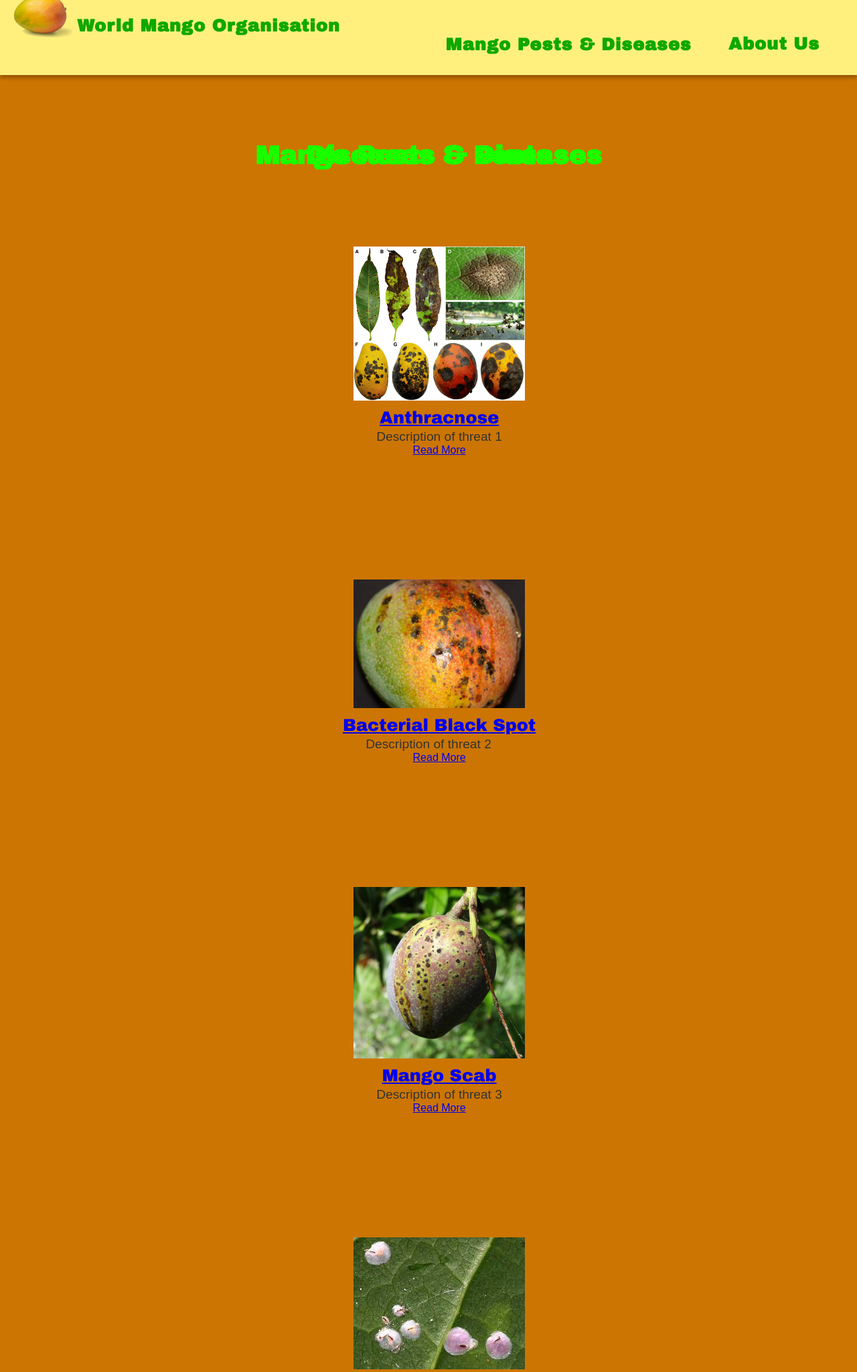
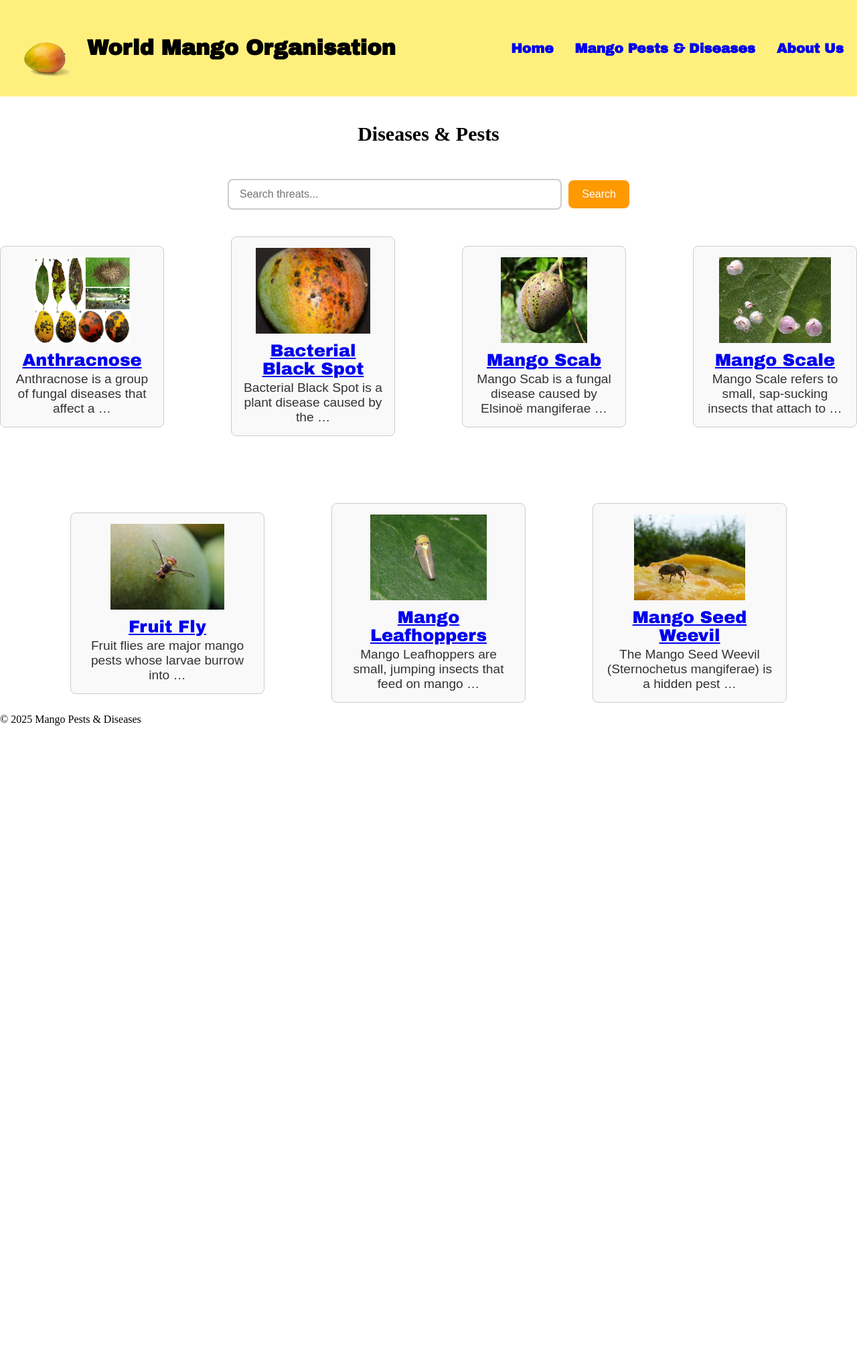
Before and after one commit to QuangThuanNGUYEN/mango_surveillance_web, a Django app: page /threat_list/ in a window 1280 px wide. Shown: the top 2048 px of the page at 67% size. After the commit the page ends 1083 px from the top, so only its background shows below. Run offline with Django 5.2, Linux system fonts and the light colour scheme.

Commit message:
enhance css and add search function

```diff
--- a/mango_pests_app/static/css/styles.css
+++ b/mango_pests_app/static/css/styles.css
@@ -1,44 +1,54 @@
 /* Google Font */
 @import url('https://fonts.googleapis.com/css2?family=Archivo+Black&family=Lilita+One&display=swap');
 
+
+body, html {
+    margin: 0;
+    padding: 0;
+}
+
 /* Banner */
 .banner {
-    position: fixed;
+    /* position: fixed;
     top: 0;
     left: 0;
-    background-color: #fff07e;
     width: 100%;
     padding: 7vh 0;
     text-align: center;
     font-size: 2em;
     font-weight: bold;
-    box-shadow: 0px 4px 6px rgba(0, 0, 0, 0.3);
+    box-shadow: 0px 4px 6px rgba(0, 0, 0, 0.3); */
+    display: flex;
+    justify-content: space-between;
+    align-items: center;
+    padding: 20px;
+    background-color: #fff07e;
+    width: 100vw;
+    box-sizing: border-box;
+}
+
+.logo-container {
+    display: flex;
+    align-items: center;
+    gap: 10px;
+    font-family: 'Archivo Black', sans-serif;
+
 }
 
 /* Body */
-body {
-    font-family: sans-serif;
-    margin: 0;
-    padding: 0;
-    display: flex;
-    justify-content: center;
-    align-items: center;
-    align-items: flex-start;
-    flex-direction: column;
-    background-color: #cc7503;
-}
+
 
 /* Banner Elements */
 /* Mango Image */
-.mango-image {
+/* .mango-image {
     position: fixed;
     top: -8vh;
     left: 0vw;
     width: 10vw;
-}
+} */
 
 /* Banner Text */
-h1 {
+/* h1 {
     position: fixed;
     top: 1vh;
     left: 9vw;
@@ -80,6 +90,85 @@ h4 {
     font-family: 'Archivo Black', sans-serif;
     font-weight: bold;
     font-size: 3vw;
+} */
+
+.mango-image {
+    width: 100px;
+    height: auto;
+}
+
+
+.nav-bar {
+    /* text-align: right; */
+    display: flex;
+    gap: 32px;
+    flex-wrap: wrap;
+}
+
+.nav-bar a {
+    font-size: 20px;
+    font-weight: bold;
+    text-decoration: none;
+    font-family: 'Archivo Black', sans-serif;
+
+}
+
+.nav-bar a:hover {
+    color: #ff9900;
+}
+
+.header h4{
+    text-align: center;
+    font-size: 30px;
+
+}
+
+
+.search-form {
+    display: flex;
+    justify-content: center;
+    align-items: center;
+    flex-wrap: wrap;
+    gap: 10px;
+    margin: 30px auto;
+    max-width: 600px;
+    padding: 10px;
+}
+
+.search-form input {
+    padding: 12px 16px;
+    font-size: 16px;
+    border: 2px solid #ccc;
+    border-radius: 8px;
+    transition: border-color 0.3s, box-shadow 0.3s;
+    flex: 1;
+    min-width: 200px;
+}
+
+.search-form input:focus {
+    border-color: #ff9900;
+    box-shadow: 0 0 5px rgba(255, 153, 0, 1);
+    outline: none;
+}
+
+.search-form button {
+    padding: 12px 20px;
+    font-size: 16px;
+    background-color: #ff9900;
+    color: white;
+    border: none;
+    border-radius: 8px;
+    cursor: pointer;
+    transition: background-color 0.3s, transform 0.2s;
+}
+
+.search-form button:hover {
+    background-color: #e68a00;
+    transform: scale(1.05);
+}
+
+.search-form button:active {
+    transform: scale(0.97);
 }
 
 
@@ -131,17 +220,25 @@ h4 {
 }
 
 /* D&P Page */
-.threatlist-item {
+.threat-list-item {
     display: flex;
     flex-direction: column;
     align-items: center;
     text-align: center;
+    max-width: 20vw;
+    flex: 1 1 200px;
+    padding: 16px;
+    border: 1px solid #ccc;
+    border-radius: 8px;
+    background-color: #f9f9f9;
+    box-shadow: 0 2px 4px rgbd(0,0,0,0.1);
+    text-align: center;
 }
 
-.threat_list-image {
-    max-width: 20vw;
-    width: 100%;
-    height: auto;
+.threat-list-image {
+    max-height: 10vw;
+    height: 100%;
+    width: auto;
 }
 
 .dpname {
@@ -160,11 +257,18 @@ h4 {
     text-align: center;
 }
 
-.threat_list-container, .threatlist-item {
-    margin-left: 20vw;
+.threat-list-container{
+    display:flex;
+    flex-wrap: wrap;
+    gap: 100px;
+    justify-content: center;
+    align-items: center
+    /* margin-left: 20vw;
     margin-top: 23vh;
-    margin-bottom: 2vh;
+    margin-bottom: 2vh; */
 }
+
+
 
 .content-box {
     background-color: white;
@@ -174,3 +278,20 @@ h4 {
     border-radius: 10px;
     box-shadow: 0 0 15px rgba(0,0,0,0.1);
 }
+
+.search-form {
+    text-align: center;
+    background-color: white;
+}
+
+.threat-detail-container {
+    display: flex;
+    /* flex-direction: row; */
+    justify-content: center;
+}
+
+.threat-detail-image {
+    max-width: 20vw;
+    height: auto;
+    margin-right: 20px;
+}
--- a/mango_pests_app/templates/base.html
+++ b/mango_pests_app/templates/base.html
@@ -2,17 +2,14 @@
 <!DOCTYPE html>
 <html>
 <head>
+    <meta charset="UTF-8">
+    <meta name="viewport" content="width=device-width, initial-scale=1.0">
     <title>{% block title %}WMO - World Mango Organisation{% endblock %}</title>
     <link rel="stylesheet" type="text/css" href="{% static 'css/styles.css' %}">
 </head>
-<header>
-    {% block header %}
-        <h4>{{ page_title }}</h4>
-    {% endblock %}
-</header>
 <body>
-    <div class="banner"></div>
-
+    <div class="banner">
+        <div class="logo-container">
             <a href="{% url 'home' %}">
                 <img src="{% static 'images/mango.png' %}" alt="Mango Image" class="mango-image">
             </a>
@@ -21,16 +18,31 @@
                     World Mango Organisation
                 </a>
             </h1>
-    <h2>
-        <a href="{% url 'threat_list' %}" style="text-decoration: none; color: inherit;">
+        </div>
+            <nav class="nav-bar">
+                <a href="{% url 'home' %}" >
+                    Home
+                </a>
+                <a href="{% url 'threat_list' %}" >
                     Mango Pests & Diseases
                 </a>
-    </h2>
-    <h3>
-        <a href="{% url 'about' %}" style="text-decoration: none; color: inherit;">
+                <a href="{% url 'about' %}" >
                     About Us
                 </a>
-    </h3>
-    {% block content %}{% endblock %}
+        </nav>
+    </div>
+    <header class="header">
+        {% block header %}
+            <h4>{{ page_title }}</h4>
+        {% endblock %}
+    </header>
+    <main>
+        {% block content %}
+        {% endblock %}
+    </main>
+    <footer>
+        <!--Footer content-->
+        <p>&copy; 2025 Mango Pests & Diseases</p>
+    </footer>
 </body>
 </html>
--- a/mango_pests_app/templates/mango_pests_app/threat_list.html
+++ b/mango_pests_app/templates/mango_pests_app/threat_list.html
@@ -5,22 +5,24 @@
 {% block title %}Mango Pests & Diseases - WMO{% endblock %}
 
 {% block content %}
-<h4>Mango Pests & Diseases</h4>
-
-<div class="threat_list-container">
+<form method="get" action="" class="search-form">
+    <input type="text" name="q" placeholder="Search threats..." value="{{ query }}">
+    <button type="submit">Search</button>
+</form>
+<div class="threat-list-container">
     {% for threat in threats %}
-    <div class="threatlist-item">
+    <div class="threat-list-item">
         <div class="image-container">
-            <img src="{% static 'images/'|add:threat.image %}" alt="{{ threat.name }}" class="threat_list-image">
+            <img src="{% static 'images/'|add:threat.image %}" alt="{{ threat.name }}" class="threat-list-image">
         </div>
         <div class="threat-content">
             <div class="dpname">
                 <a href="{% url 'threat_details' threat.slug %}">{{ threat.name }}</a>
             </div>
-            <div class="dpdesc">{{ threat.description|truncatewords:25 }}</div>
-            <div class="read-more">
+            <div class="dpdesc">{{ threat.description|truncatewords:10 }}</div>
+            <!-- <div class="read-more">
                 <a href="{% url 'threat_details' threat.slug %}" class="read-more-link">Read More</a>
-            </div>
+            </div> -->
         </div>
     </div>
     {% endfor %}
--- a/mango_pests_app/views.py
+++ b/mango_pests_app/views.py
@@ -23,10 +23,16 @@ class ThreatListView(TemplateView):
 
     def get_context_data(self, **kwargs):
         context = super().get_context_data(**kwargs)
+        query = self.request.GET.get('q', '').lower()
+        if query:
+            filtered_threats = [t for t in mango_threats if query in t.name.lower()]
+        else:
+            filtered_threats = mango_threats
+
         context['page_title'] = 'Diseases & Pests'
-        context['threats'] = mango_threats
+        context['threats'] = filtered_threats
+        context['query'] = query
         return context
-
 
 # Threat Details Page
 class ThreatDetailView(View):
```
Also changed, not shown: mango_pests_app/data.py (+7 -7 lines), mango_pests_app/templates/mango_pests_app/home.html (+2 -8 lines), mango_pests_app/templates/mango_pests_app/threat_details.html (+9 -4 lines). Lines whose indentation alone changed are shown as unchanged.
